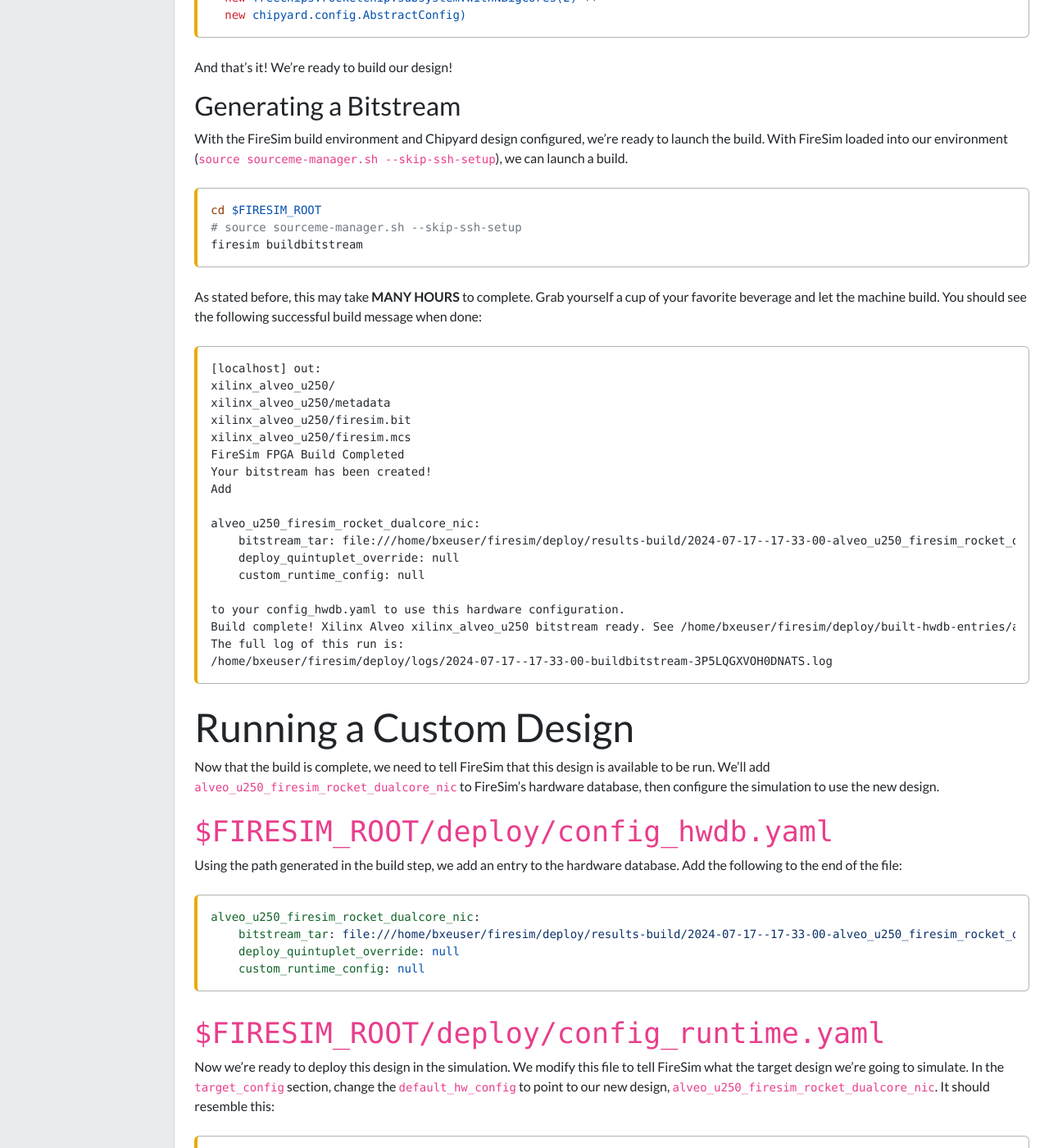
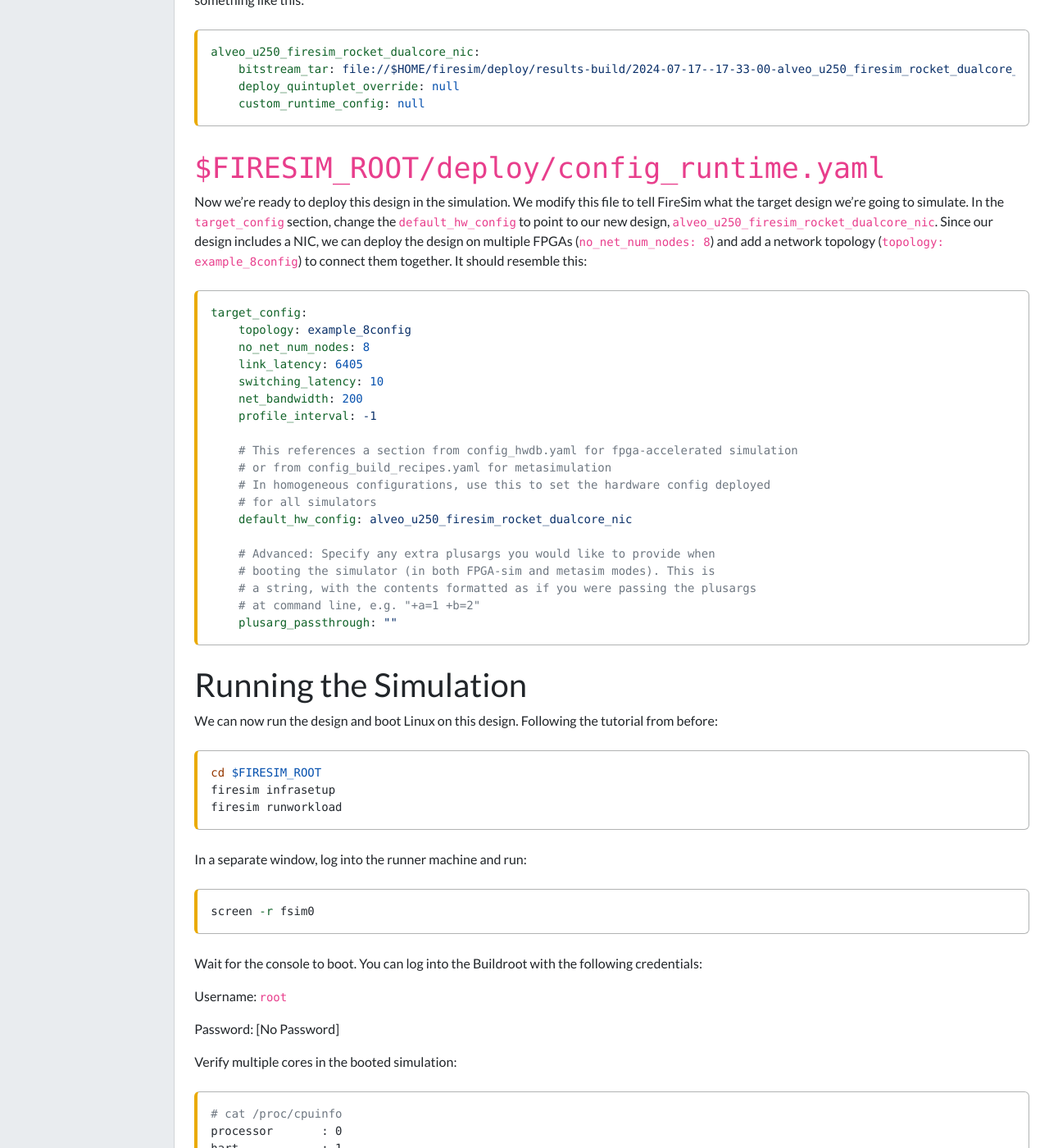
Before and after one commit to lbnlbxe/lbnlbxe.github.io, a Jekyll site: the page built from pages/docs/hardware-walk.md, in a window 1280 px wide and 1400 px high, scrolled down 4487 px. Shown: the whole window at 82% size. Built offline with Jekyll 4.4.1, drawn with Linux system fonts in a browser that asks for light colours; nearby versions of some CDN libraries; some of the changed text lies outside the part shown.

Commit message:
Updated documentation - Corrected hardware walkthrough to work with latest release - Added Buildroot login

````diff
--- a/pages/docs/hardware-walk.md
+++ b/pages/docs/hardware-walk.md
@@ -64,10 +64,10 @@ build_farm:
     #     - "222.222.2.222":
     #         override_build_dir: /scratch/specific-build-host-build-dir
     build_farm_hosts:
-        - localhost
-```
+      - bxeuser@vizion.lbl.gov
+      - bxeuser@wilson.lbl.gov```
 
-This tells FireSim to place all of the build files in `/home/bxeuser/firesim/FIRESIM_BUILD_DIR` on the run farm hosts. You can change this to any location you'd like.
+This tells FireSim to place all of the build files in `/home/bxeuser/FIRESIM_BUILD_DIR` on the run farm hosts. You can change this to any location you'd like.
 
 Next we need to tell FireSim which designs we would like to build. `builds_to_run` lists all of the recipes that we'd like FireSim to build from scratch. Since we only want FireSim to build a `alveo_u250_firesim_rocket_dualcore_nic` recipe, we make sure we add it and comment out the other recipes. Here's what the `builds_to_run` section should look like:
 
@@ -104,7 +104,8 @@ build_farm:
       #         - "222.222.2.222":
       #                 override_build_dir: /scratch/specific-build-host-build-dir
       build_farm_hosts:
-          - localhost
+        - bxeuser@vizion.lbl.gov
+        - bxeuser@wilson.lbl.gov
 
 builds_to_run:
     # this section references builds defined in config_build_recipes.yaml
@@ -113,57 +114,8 @@ builds_to_run:
     # Configs for BXE
     - alveo_u250_firesim_rocket_dualcore_nic
 
-    # Unnetworked designs use a three-domain configuration
-    # Tiles: 1000 MHz
-    #    <Rational Crossing>
-    # Uncore: 500 MHz
-    #    <Async Crossing>
-    # DRAM : 1000 MHz
-    # - firesim_rocket_quadcore_no_nic_l2_llc4mb_ddr3
-    # - firesim_boom_singlecore_no_nic_l2_llc4mb_ddr3
-
-    # All NIC-based designs use the legacy FireSim frequency selection, with the
-    # tiles and uncore running at 3.2 GHz to sustain 200Gb theoretical NIC BW
-    # - firesim_supernode_rocket_singlecore_nic_l2_lbp
-    # - firesim_rocket_quadcore_nic_l2_llc4mb_ddr3
-    # - firesim_boom_singlecore_nic_l2_llc4mb_ddr3
-
-    # Configs for tutorials
-    # - firesim_rocket_singlecore_no_nic_l2_lbp
-    # - firesim_rocket_singlecore_sha3_nic_l2_llc4mb_ddr3
-    # - firesim_rocket_singlecore_sha3_no_nic_l2_llc4mb_ddr3
-    # - firesim_rocket_singlecore_sha3_no_nic_l2_llc4mb_ddr3_printf
-    # - firesim_gemmini_rocket_singlecore_no_nic
-    # - firesim_gemmini_printf_rocket_singlecore_no_nic
-
-    # Configs for Vitis/XRT
-    # - vitis_firesim_rocket_singlecore_no_nic
-
-    # Config for RHSResearch Nitefury II
-    # - nitefury_firesim_rocket_singlecore_no_nic
-
-    # Configs for Xilinx Alveo U250/U280
-    # - alveo_u250_firesim_rocket_singlecore_no_nic
-    # - alveo_u250_firesim_gemmini_rocket_singlecore_no_nic
-    # - alveo_u200_firesim_rocket_singlecore_no_nic
-    # - alveo_u280_firesim_rocket_singlecore_no_nic
-
-    # Config for Xilinx VCU118
-    # - xilinx_vcu118_firesim_rocket_singlecore_4GB_no_nic
-
 agfis_to_share:
-    - firesim_rocket_quadcore_nic_l2_llc4mb_ddr3
-    - firesim_rocket_quadcore_no_nic_l2_llc4mb_ddr3
-    - firesim_boom_singlecore_no_nic_l2_llc4mb_ddr3
-    - firesim_boom_singlecore_nic_l2_llc4mb_ddr3
-
-    - firesim_supernode_rocket_singlecore_nic_l2_lbp
-
-    # Configs for tutorials
-    # - firesim_rocket_singlecore_no_nic_l2_lbp
-    # - firesim_rocket_singlecore_sha3_nic_l2_llc4mb_ddr3
-    # - firesim_rocket_singlecore_sha3_no_nic_l2_llc4mb_ddr3
-    # - firesim_rocket_singlecore_sha3_no_nic_l2_llc4mb_ddr3_printf
+    # - midasexamples_gcd
 
 share_with_accounts:
     # To share with a specific user:
@@ -238,41 +190,51 @@ Your bitstream has been created!
 Add
 
 alveo_u250_firesim_rocket_dualcore_nic:
-    bitstream_tar: file:///home/bxeuser/firesim/deploy/results-build/2024-07-17--17-33-00-alveo_u250_firesim_rocket_dualcore_nic/cl_xilinx_alveo_u250-firesim-FireSim-WithNIC-FireSimDualRocketConfig-BaseXilinxAlveoU250Config/firesim.tar.gz
+    bitstream_tar: file://$HOME/firesim/deploy/results-build/2024-07-17--17-33-00-alveo_u250_firesim_rocket_dualcore_nic/cl_xilinx_alveo_u250-firesim-FireSim-WithNIC-FireSimDualRocketConfig-BaseXilinxAlveoU250Config/firesim.tar.gz
     deploy_quintuplet_override: null
     custom_runtime_config: null
 
 to your config_hwdb.yaml to use this hardware configuration.
-Build complete! Xilinx Alveo xilinx_alveo_u250 bitstream ready. See /home/bxeuser/firesim/deploy/built-hwdb-entries/alveo_u250_firesim_rocket_dualcore_nic.
+Build complete! Xilinx Alveo xilinx_alveo_u250 bitstream ready. See $HOME/firesim/deploy/built-hwdb-entries/alveo_u250_firesim_rocket_dualcore_nic.
 The full log of this run is:
-/home/bxeuser/firesim/deploy/logs/2024-07-17--17-33-00-buildbitstream-3P5LQGXVOH0DNATS.log
+$HOME/firesim/deploy/logs/2024-07-17--17-33-00-buildbitstream-3P5LQGXVOH0DNATS.log
 ```
 
 # Running a Custom Design
 Now that the build is complete, we need to tell FireSim that this design is available to be run. We'll add `alveo_u250_firesim_rocket_dualcore_nic` to FireSim's hardware database, then configure the simulation to use the new design.
 
 ## `$FIRESIM_ROOT/deploy/config_hwdb.yaml`
-Using the path generated in the build step, we add an entry to the hardware database. Add the following to the end of the file:
+Using the path generated in the build step, we add an entry to the hardware database. The entry you add at the end of the file should look something like this:
 
 ```yaml
 alveo_u250_firesim_rocket_dualcore_nic:
-    bitstream_tar: file:///home/bxeuser/firesim/deploy/results-build/2024-07-17--17-33-00-alveo_u250_firesim_rocket_dualcore_nic/cl_xilinx_alveo_u250-firesim-FireSim-WithNIC-FireSimDualRocketConfig-BaseXilinxAlveoU250Config/firesim.tar.gz
+    bitstream_tar: file://$HOME/firesim/deploy/results-build/2024-07-17--17-33-00-alveo_u250_firesim_rocket_dualcore_nic/cl_xilinx_alveo_u250-firesim-FireSim-WithNIC-FireSimDualRocketConfig-BaseXilinxAlveoU250Config/firesim.tar.gz
     deploy_quintuplet_override: null
     custom_runtime_config: null
 ```
 
 ## `$FIRESIM_ROOT/deploy/config_runtime.yaml`
-Now we're ready to deploy this design in the simulation. We modify this file to tell FireSim what the target design we're going to simulate. In the `target_config` section, change the `default_hw_config` to point to our new design, `alveo_u250_firesim_rocket_dualcore_nic`. It should resemble this:
+Now we're ready to deploy this design in the simulation. We modify this file to tell FireSim what the target design we're going to simulate. In the `target_config` section, change the `default_hw_config` to point to our new design, `alveo_u250_firesim_rocket_dualcore_nic`. Since our design includes a NIC, we can deploy the design on multiple FPGAs (`no_net_num_nodes: 8`) and add a network topology (`topology: example_8config`) to connect them together. It should resemble this:
 
 ```yaml
 target_config:
-    topology: no_net_config
-    no_net_num_nodes: 1
+    topology: example_8config
+    no_net_num_nodes: 8
     link_latency: 6405
     switching_latency: 10
     net_bandwidth: 200
     profile_interval: -1
+
+    # This references a section from config_hwdb.yaml for fpga-accelerated simulation
+    # or from config_build_recipes.yaml for metasimulation
+    # In homogeneous configurations, use this to set the hardware config deployed
+    # for all simulators
     default_hw_config: alveo_u250_firesim_rocket_dualcore_nic
+
+    # Advanced: Specify any extra plusargs you would like to provide when
+    # booting the simulator (in both FPGA-sim and metasim modes). This is
+    # a string, with the contents formatted as if you were passing the plusargs
+    # at command line, e.g. "+a=1 +b=2"
     plusarg_passthrough: ""
 ```
 
@@ -281,8 +243,8 @@ We can now run the design and boot Linux on this design. Following the tutorial
 
 ```shell
 cd $FIRESIM_ROOT
-firesim infrasetup -a ${CY_DIR}/sims/firesim-staging/sample_config_hwdb.yaml -r ${CY_DIR}/sims/firesim-staging/sample_config_build_recipes.yaml
-firesim runworkload -a ${CY_DIR}/sims/firesim-staging/sample_config_hwdb.yaml -r ${CY_DIR}/sims/firesim-staging/sample_config_build_recipes.yaml
+firesim infrasetup
+firesim runworkload
 ```
 
 In a separate window, log into the runner machine and run:
@@ -291,7 +253,13 @@ In a separate window, log into the runner machine and run:
 screen -r fsim0
 ```
 
-Wait for the console to boot, then verify multiple cores in the booted simulation:
+Wait for the console to boot. You can log into the Buildroot with the following credentials:
+
+> Username: `root`
+>
+> Password: [No Password]
+
+Verify multiple cores in the booted simulation:
 
 ```shell
 # cat /proc/cpuinfo
@@ -316,6 +284,12 @@ mimpid          : 0x20181004
 
 Congratulations! You have now simulated a dual-core RISC-V Rocket Core and booted Linux on an FPGA! 🍾 🍾 🍾
 
+Make sure to end the simulation by shutting down the simulation with the following command:
+
+```bash
+poweroff -f
+```
+
 ## Building BlackBox Designs
 
 Chipyard is capable of wrapping custom Verilog designs into a [BlackBox](https://chipyard.readthedocs.io/en/main/Customization/Incorporating-Verilog-Blocks.html). This allows you to use your custom Verilog designs as accelerators attached to the core, or as the core itself.
````
Also changed, not shown: other parts of pages/docs/hardware-walk.md (+2 -2 lines), pages/docs/default-sim.md (+12 -0 lines).
